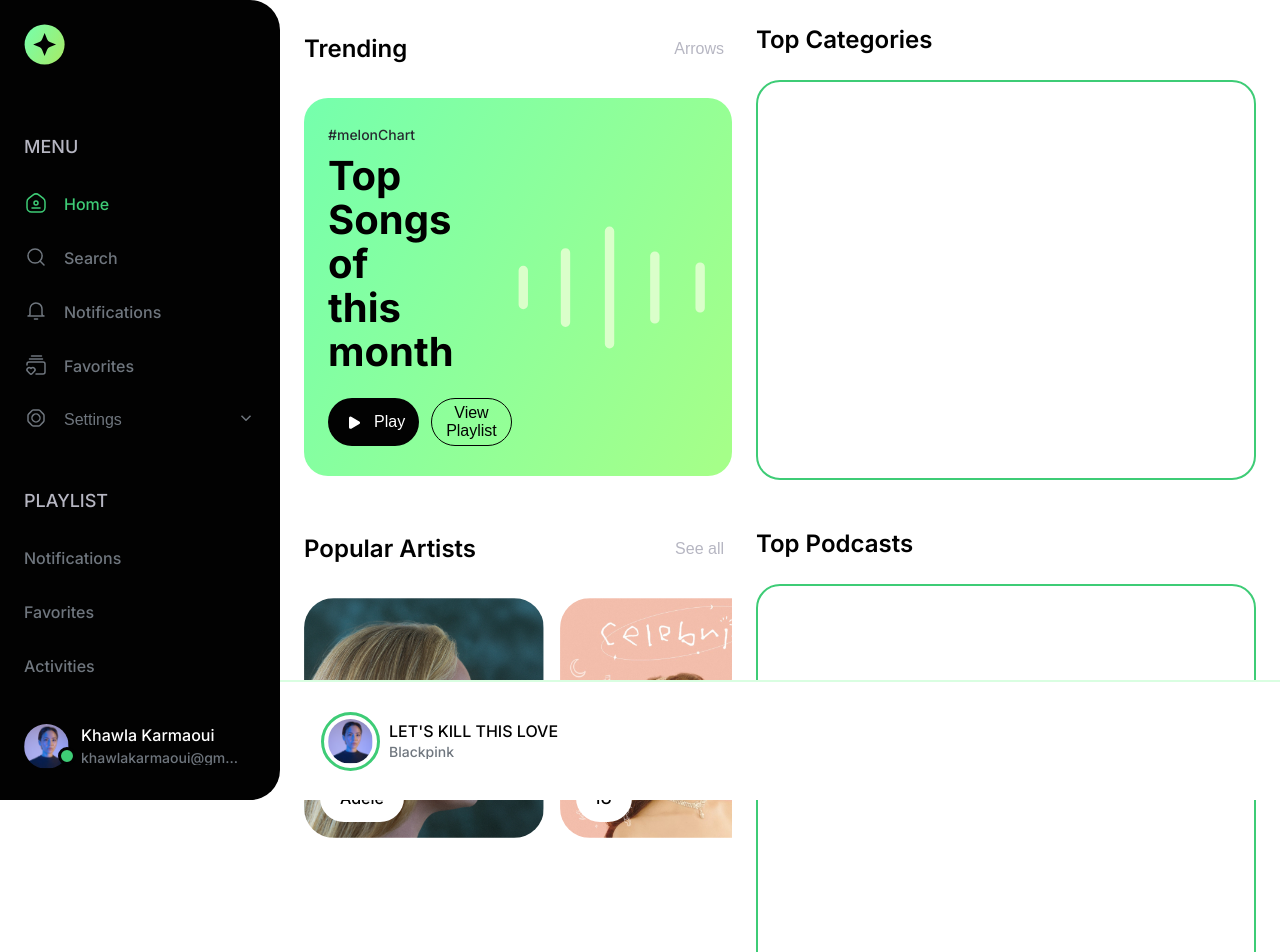
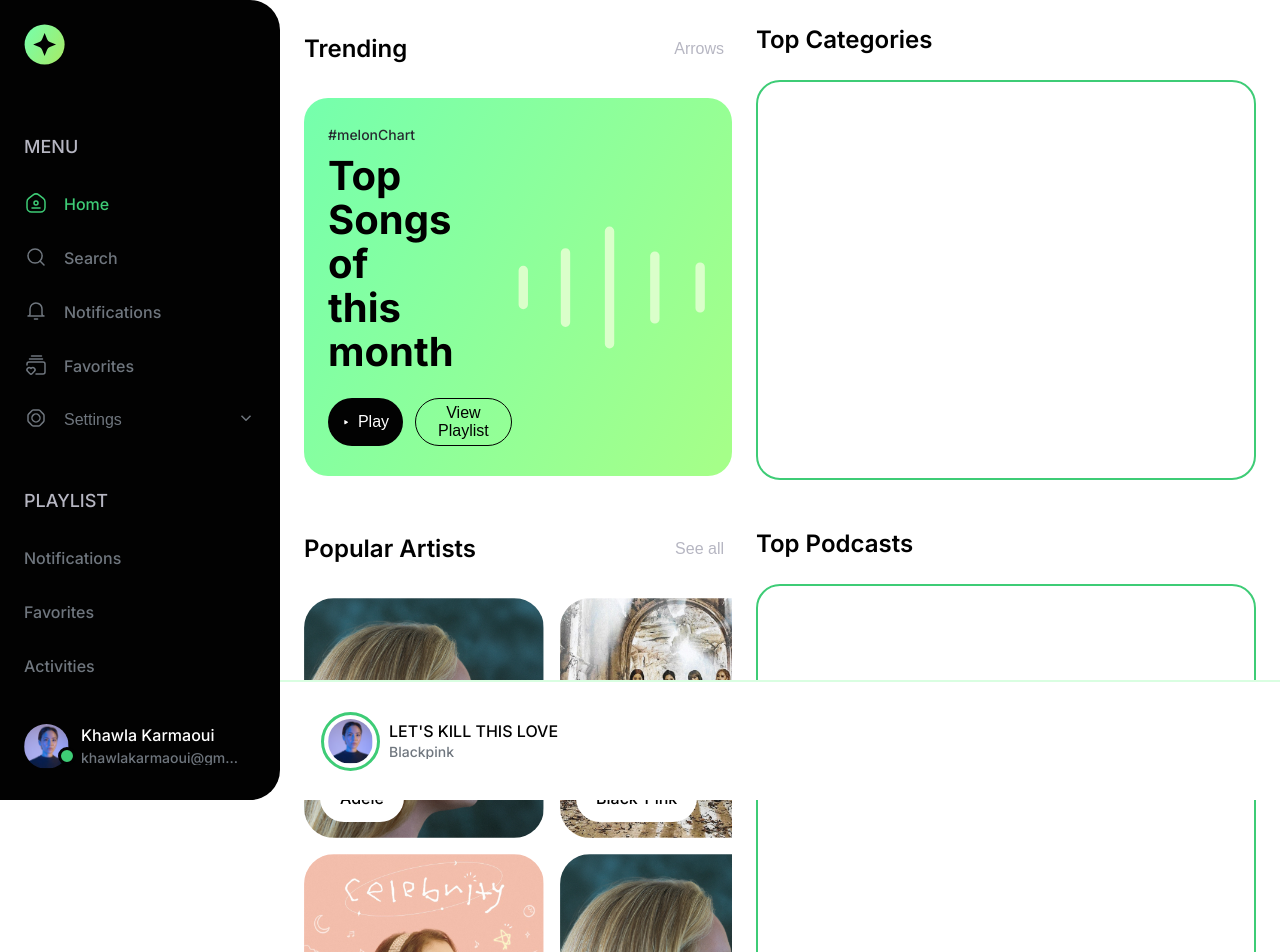
Before and after one commit to jaeel29/musical-dashboard, a React (Create React App) app: page / in a window 1280 px wide. Shown: the top 952 px of the page. Built offline with nearby package versions, Linux system fonts and the light colour scheme.

Commit message:
Popular artists Finihed

```diff
--- a/src/components/Card/index.tsx
+++ b/src/components/Card/index.tsx
@@ -13,12 +13,14 @@ const Card = () => {
         </div>
 
         <div className={styles.actionButtons}>
-          <Button>
+          <Button fill>
             <Icon name='play' fillPath='white' />
             <span>Play</span>
           </Button>
 
-          <Button outline>View Playlist</Button>
+          <Button outline>
+            <span>View Playlist</span>
+          </Button>
         </div>
       </div>
 
--- a/src/components/PopularArtists/PopularArtists.module.scss
+++ b/src/components/PopularArtists/PopularArtists.module.scss
@@ -22,9 +22,12 @@
 
   .artistsList {
     display: flex;
+    flex-direction: column;
     gap: 16px;
+    flex-wrap: wrap;
     overflow-x: auto;
     width: 100%;
+    height: 500px;
 
     scrollbar-width: none; // for Firefox
 
@@ -58,10 +61,13 @@
         z-index: 10;
         font-size: 16px;
         transition: all 0.2s ease-out;
+      }
 
-        &:active {
-          transform: scale(0.9);
-          background-color: rgba($color: $n, $alpha: 0.9);
+      &:active {
+        transform: scale(0.95);
+
+        .name {
+          transform: scale(0.95);
         }
       }
     }
--- a/src/components/UI/Button/Button.module.scss
+++ b/src/components/UI/Button/Button.module.scss
@@ -1,32 +1,81 @@
 @import '../../../styles/helpers';
 
-.button {
-  background-color: $n8;
+@mixin btn {
   border-radius: 50px;
   padding: 0 14px;
   height: 48px;
-  font-size: 16px;
   font-weight: 500;
   color: $n;
   display: flex;
   align-items: center;
   justify-content: center;
   gap: 8px;
+  font-size: 16px;
+  position: relative;
+  overflow: hidden;
   transition: all 0.3s ease-out;
+  background-color: transparent;
+
+  &:active {
+    transform: scale(0.9);
+  }
+
+  > * {
+    z-index: 10;
+  }
+}
+
+.fill {
+  @include btn();
+  background-color: $n8;
+
+  &::before {
+    content: '';
+    position: absolute;
+    width: 0;
+    height: 100%;
+    background-color: $p1;
+    top: 0;
+    left: 0;
+    border-radius: 50px;
+    transition: all 0.3s ease-out;
+    z-index: 0;
+  }
 
   &:hover {
     background-color: $n7;
+
+    &::before {
+      width: 100%;
+    }
   }
 }
 
 .outline {
-  background-color: transparent;
-  border: 1px solid $n8;
+  @include btn();
+  border: 1.5px solid $n8;
   color: $n8;
   transition: all 0.3s ease-out;
 
+  &::before {
+    content: '';
+    position: absolute;
+    width: 0;
+    height: 100%;
+    background-color: $n8;
+    top: 0;
+    left: 0;
+    border-radius: 50px;
+    transition: all 0.3s ease-out;
+    z-index: 1;
+  }
+
   &:hover {
-    background-color: $n8;
+    border: 1.5px solid transparent;
     color: $n;
+
+    &::before {
+      width: 100%;
+    }
   }
 }
--- a/src/components/UI/Button/index.tsx
+++ b/src/components/UI/Button/index.tsx
@@ -2,8 +2,24 @@ import cn from 'classnames';
 import { ReactNode } from 'react';
 import styles from './Button.module.scss';
 
-const Button = ({ children, outline }: { children: ReactNode; outline?: boolean }) => {
-  return <button className={cn(styles.button, { [styles.outline]: outline })}>{children}</button>;
+const Button = ({
+  children,
+  outline,
+  fill,
+  classname,
+}: {
+  children: ReactNode;
+  outline?: boolean;
+  fill?: boolean;
+  classname?: boolean;
+}) => {
+  return (
+    <button
+      className={cn(styles.btn, classname, { [styles.outline]: outline }, { [styles.fill]: fill })}
+    >
+      {children}
+    </button>
+  );
 };
 
 export default Button;
--- a/src/config/PopularArtists.json
+++ b/src/config/PopularArtists.json
@@ -30,5 +30,29 @@
   {
     "name": "Adele",
     "image": "/images/Adele.jpg"
+  },
+  {
+    "name": "Black-Pink",
+    "image": "/images/Black-Pink.jpg"
+  },
+  {
+    "name": "Adele",
+    "image": "/images/Adele.jpg"
+  },
+  {
+    "name": "Adele",
+    "image": "/images/Adele.jpg"
+  },
+  {
+    "name": "IU",
+    "image": "/images/IU.jpg"
+  },
+  {
+    "name": "Black-Pink",
+    "image": "/images/Black-Pink.jpg"
+  },
+  {
+    "name": "Adele",
+    "image": "/images/Adele.jpg"
   }
 ]
```
